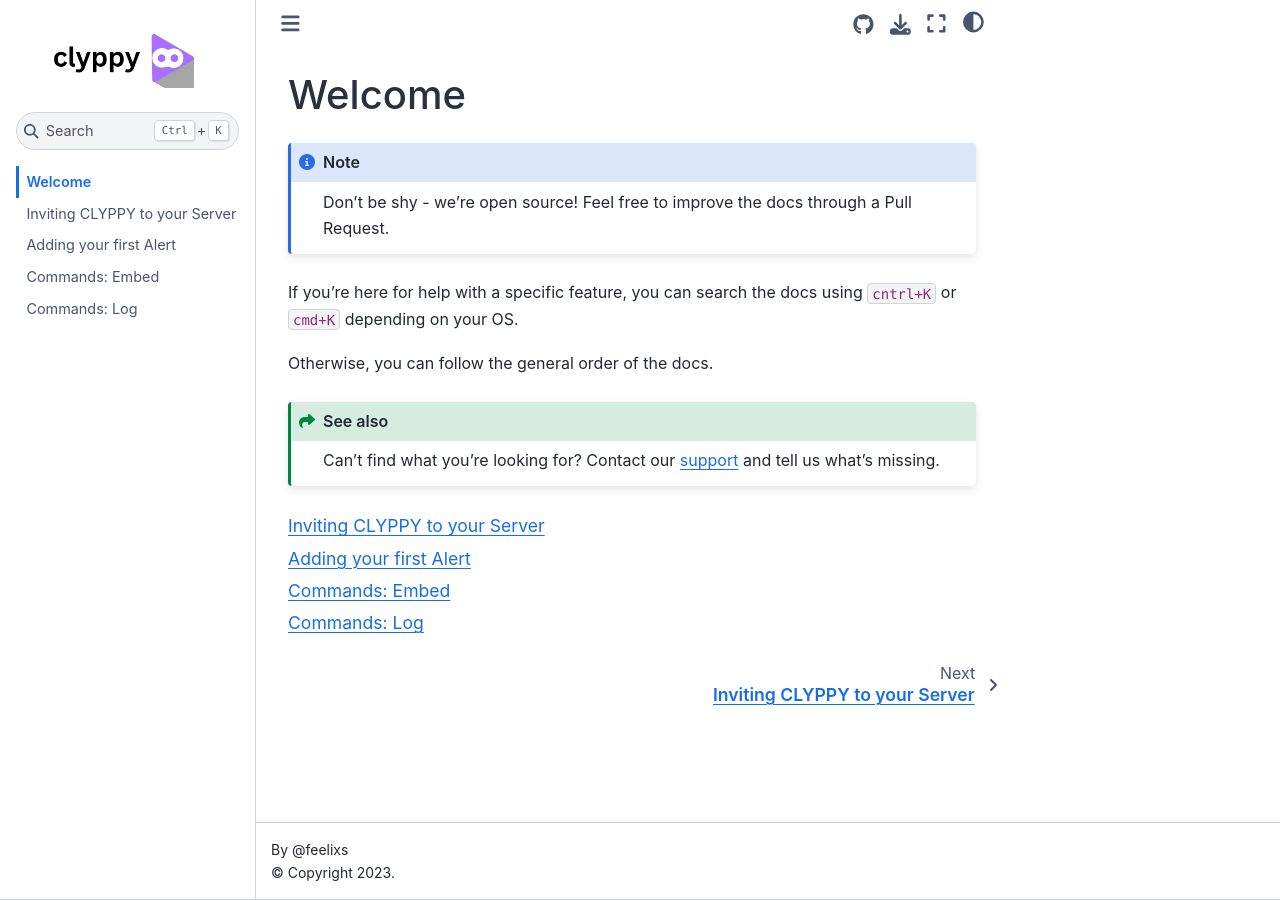
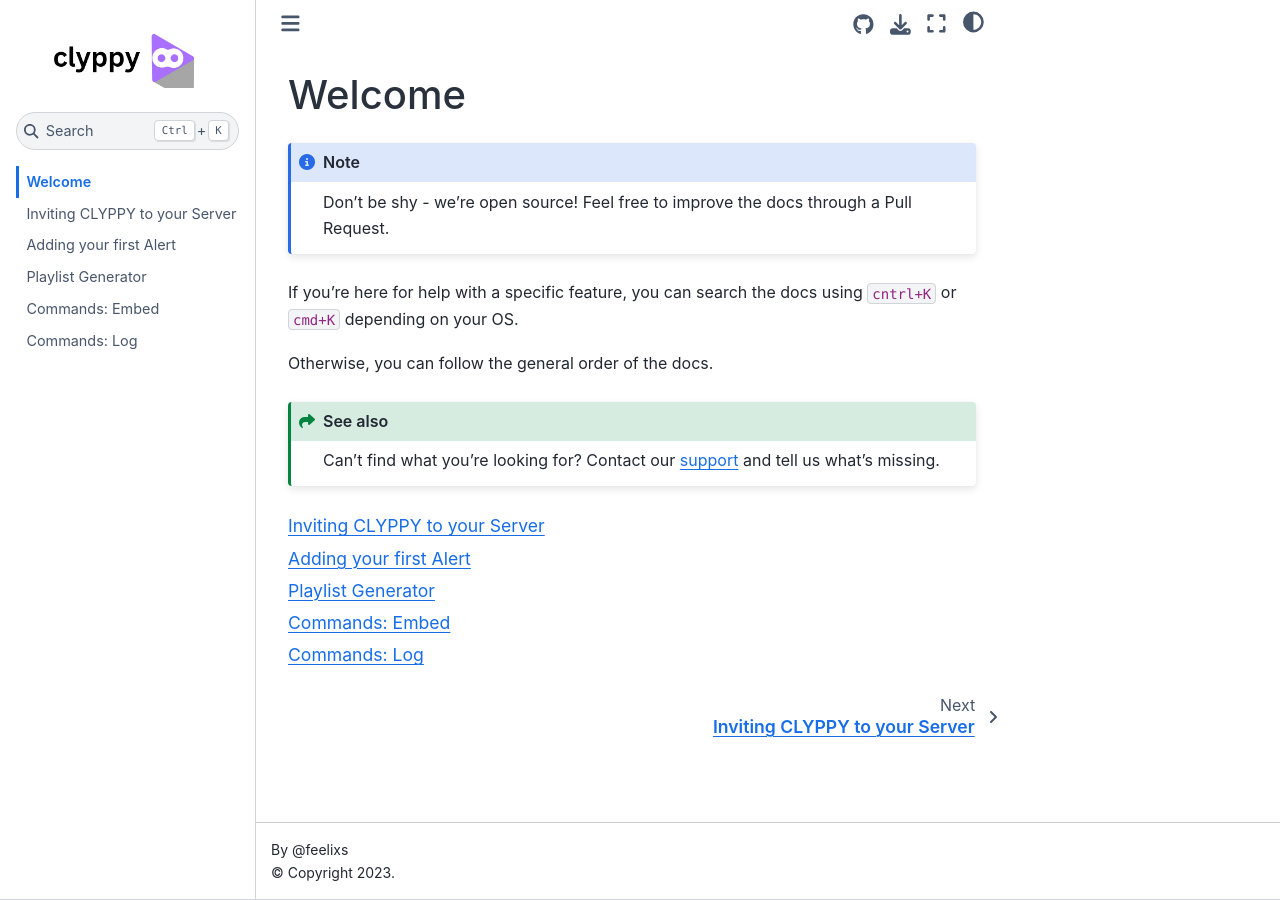
Before and after one commit to feelixs/clyppy-docs, a Jupyter Book: the page built from docs/index.md, in a window 1280 px wide. Built offline with Jupyter Book 1.0.4 settings and Sphinx 7.4.7 and the Sphinx Book theme 1.1.4, drawn with Linux system fonts in a browser that asks for light colours.

Commit message:
Update _toc.yml

```diff
--- a/docs/_toc.yml
+++ b/docs/_toc.yml
@@ -6,5 +6,6 @@ root: index
 chapters:
 - file: invite
 - file: alert
+- file: playlist
 - file: embed
 - file: log
```
